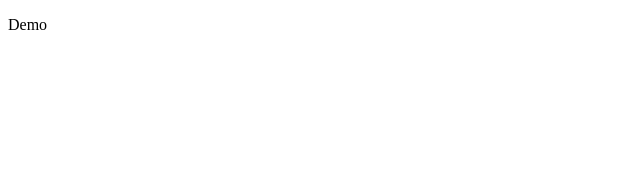
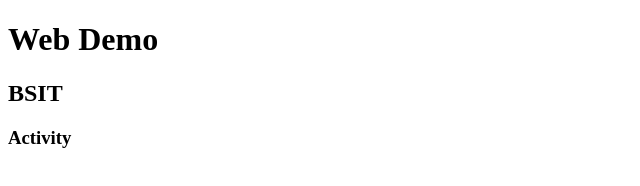
Before and after one commit to Sorsogon-State-University-Bulan-Campus/web-demo, a plain HTML site: page index.html in a window 1280 px wide. Shown: the whole page, without its empty margins (0-640 px from the left). Drawn offline with Linux system fonts and the light colour scheme.

Commit message:
Add text

```diff
--- a/index.html
+++ b/index.html
@@ -8,7 +8,9 @@
 </head>
 
 <body>
-    <p>Demo</p>
+    <h1>Web Demo</h1>
+    <h2>BSIT</h2>
+    <h3>Activity</h3>
 </body>
 
 </html>
```
